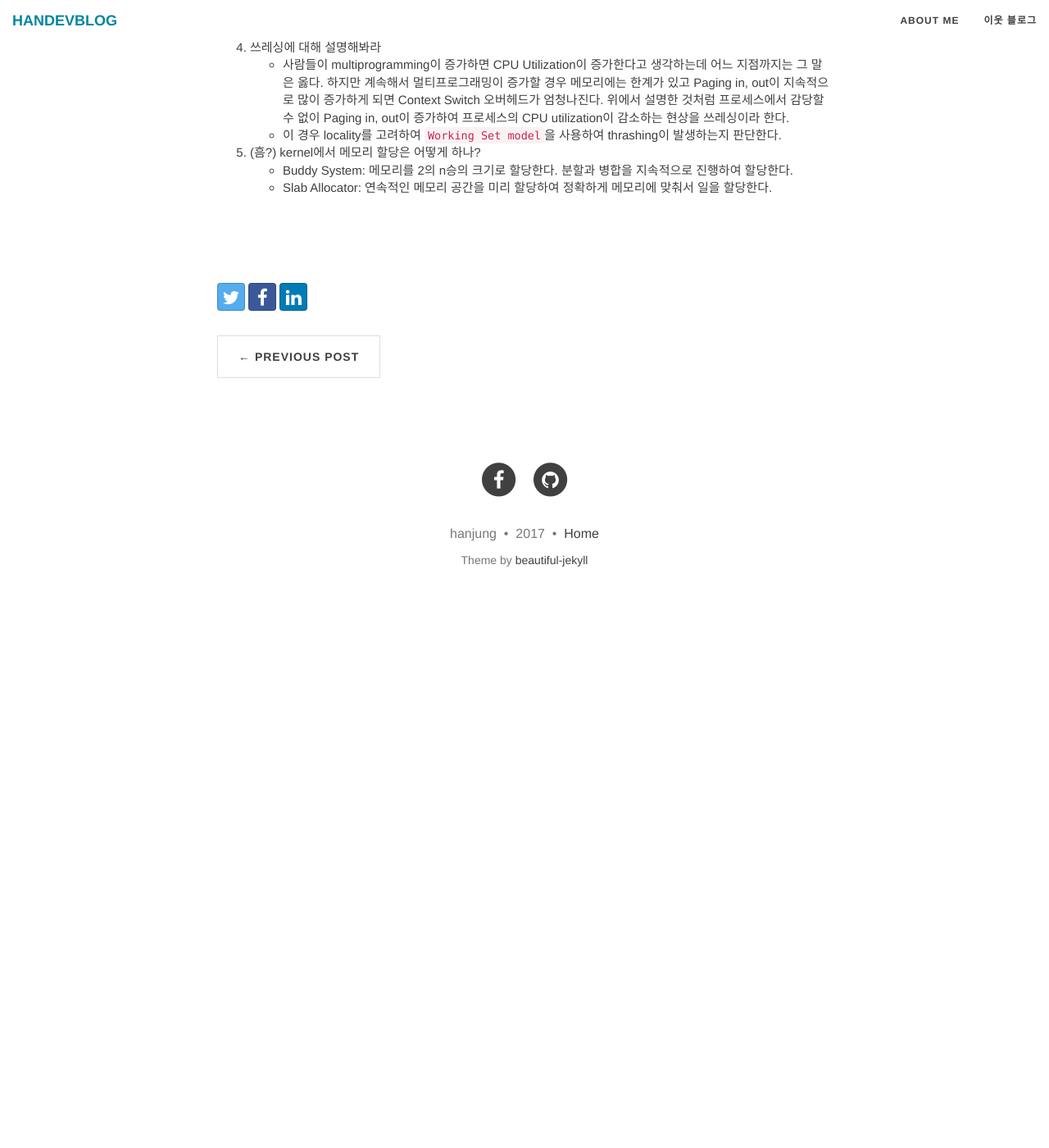
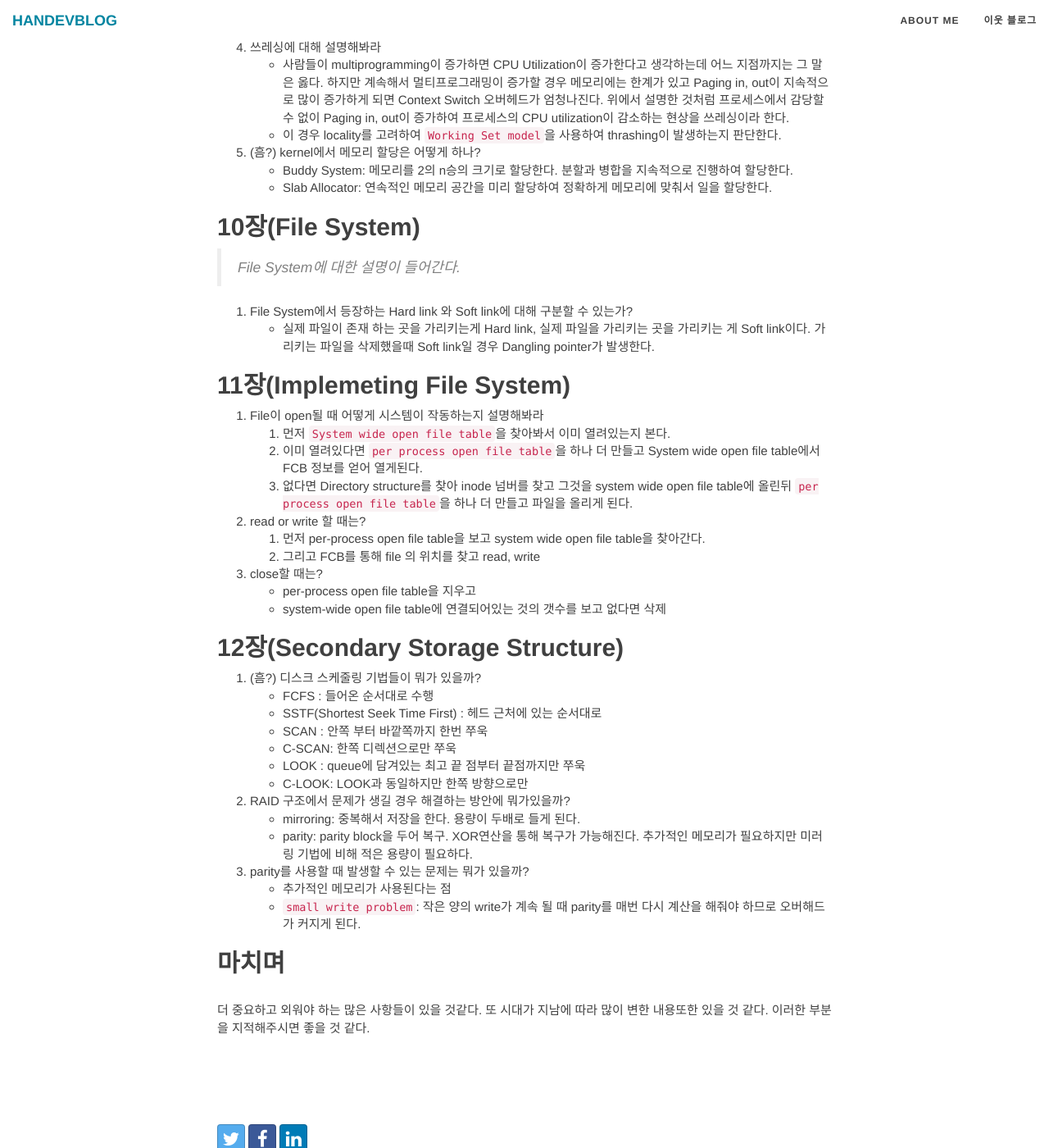
Before and after one commit to hanjungv/hanjungv.github.io, a Jekyll site: the page built from _posts/2017-09/13/2017-09-13-1_OS_Review1.1.markdown, in a window 1280 px wide and 1400 px high, scrolled down 5505 px. Shown: the whole window at 82% size. Built offline with Jekyll 4.4.1, drawn with Linux system fonts in a browser that asks for light colours; nearby versions of some CDN libraries; comment, search, counter and statistics services are not loaded; before the commit the page ends 6249 px from its top, so only the background shows below that.

Commit message:
2017.09.13 OS Review Finish

```diff
--- a/_posts/2017-09/13/2017-09-13-1_OS_Review1.1.markdown
+++ b/_posts/2017-09/13/2017-09-13-1_OS_Review1.1.markdown
@@ -163,5 +163,42 @@ category: OS
     * Slab Allocator: 연속적인 메모리 공간을 미리 할당하여 정확하게 메모리에 맞춰서 일을 할당한다.
 
 
+## 10장(File System)
+> File System에 대한 설명이 들어간다.
+
+1. File System에서 등장하는 Hard link 와 Soft link에 대해 구분할 수 있는가?
+    * 실제 파일이 존재 하는 곳을 가리키는게 Hard link, 실제 파일을 가리키는 곳을 가리키는 게 Soft link이다. 가리키는 파일을 삭제했을때 Soft link일 경우 Dangling pointer가 발생한다.
+
+## 11장(Implemeting File System)
+
+1. File이 open될 때 어떻게 시스템이 작동하는지 설명해봐라
+    1. 먼저 `System wide open file table`을 찾아봐서 이미 열려있는지 본다.
+    2. 이미 열려있다면 `per process open file table`을 하나 더 만들고 System wide open file table에서 FCB 정보를 얻어 열게된다.
+    3. 없다면 Directory structure를 찾아 inode 넘버를 찾고 그것을 system wide open file table에 올린뒤 `per process open file table`을 하나 더 만들고 파일을 올리게 된다.
+2. read or write 할 때는?
+    1. 먼저 per-process open file table을 보고 system wide open file table을 찾아간다.
+    2. 그리고 FCB를 통해 file 의 위치를 찾고 read, write
+3. close할 때는?
+    * per-process open file table을 지우고
+    * system-wide open file table에 연결되어있는 것의 갯수를 보고 없다면 삭제
+
+## 12장(Secondary Storage Structure)
+
+1. (흠?) 디스크 스케줄링 기법들이 뭐가 있을까?
+    * FCFS : 들어온 순서대로 수행
+    * SSTF(Shortest Seek Time First) : 헤드 근처에 있는 순서대로
+    * SCAN : 안쪽 부터 바깥쪽까지 한번 쭈욱
+    * C-SCAN: 한쪽 디렉션으로만 쭈욱
+    * LOOK : queue에 담겨있는 최고 끝 점부터 끝점까지만 쭈욱
+    * C-LOOK: LOOK과 동일하지만 한쪽 방향으로만
+2. RAID 구조에서 문제가 생길 경우 해결하는 방안에 뭐가있을까?
+    * mirroring: 중복해서 저장을 한다. 용량이 두배로 들게 된다.
+    * parity: parity block을 두어 복구. XOR연산을 통해 복구가 가능해진다. 추가적인 메모리가 필요하지만 미러링 기법에 비해 적은 용량이 필요하다.
+3. parity를 사용할 때 발생할 수 있는 문제는 뭐가 있을까?
+    * 추가적인 메모리가 사용된다는 점
+    * `small write problem`: 작은 양의 write가 계속 될 때 parity를 매번 다시 계산을 해줘야 하므로 오버해드가 커지게 된다.
+
+## 마치며
+더 중요하고 외워야 하는 많은 사항들이 있을 것같다. 또 시대가 지남에 따라 많이 변한 내용또한 있을 것 같다. 이러한 부분을 지적해주시면 좋을 것 같다.
 
 <br/><br/>
```
